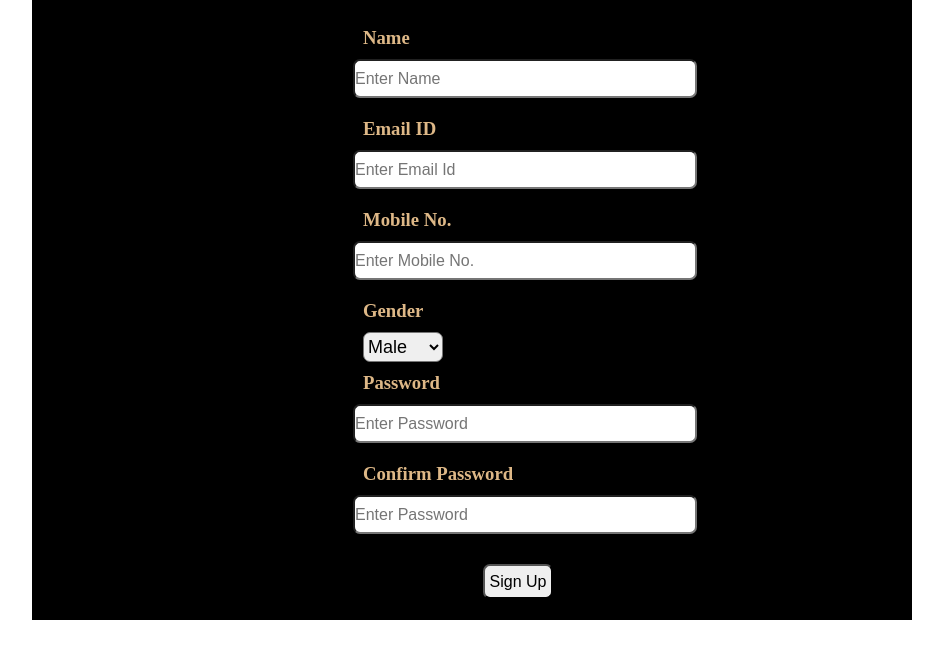
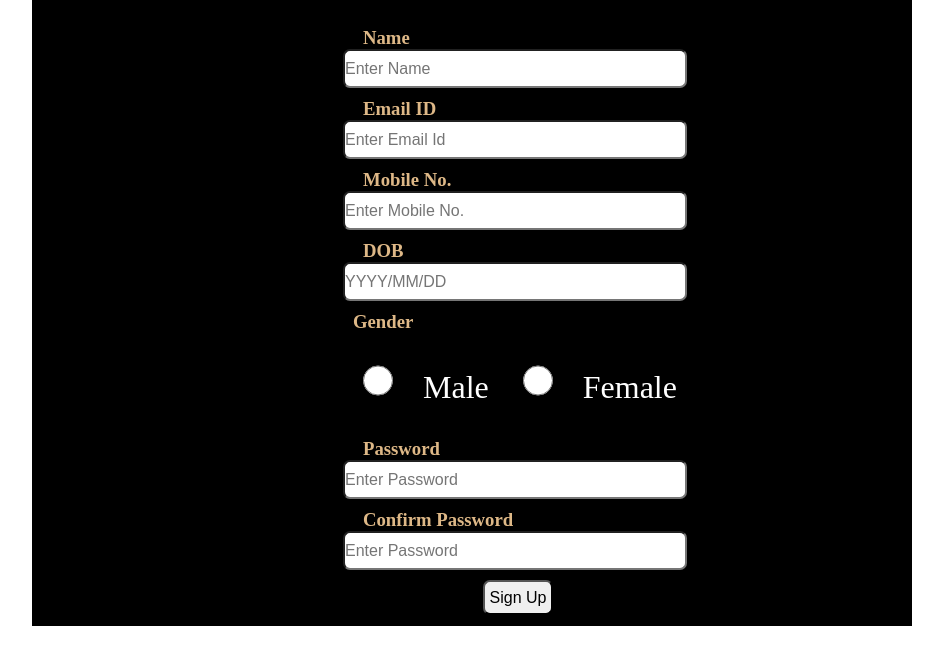
Before and after one commit to shruteshthorve/HTML-project1, a plain HTML site: page index.html in a window 1280 px wide. Shown: the part 251-916 px from the top of the page, without its empty margins (168-1111 px from the left). Drawn offline with Linux system fonts and the light colour scheme.

Commit message:
modified

```diff
--- a/index.css
+++ b/index.css
@@ -23,14 +23,16 @@ h3{
     margin-left: 300px;
 }
 
+
 .content{
 
     margin: 10px;
 }
 
-input{
+input {
+    /* color: #fff; */
     font-size: 16px;
-    margin: 10px;
+    /* margin: 10px; */
     width:340px;
     height: 35px;
     border-radius: 7px;
@@ -50,3 +52,13 @@ input{
     width: 70px;
     margin-left: 140px;
 }
+
+ #radio{
+    margin: 30px;
+    width: 30px;
+
+}
+ #male, #female{
+    font-size: 32px;
+    color: white;
+}
--- a/index.html
+++ b/index.html
@@ -29,14 +29,18 @@
                 <input type="text" placeholder="Enter Mobile No.">
             </div>
 
+            <div class="content">
+                <h3>DOB</h3>
+                <input type="text" placeholder="YYYY/MM/DD">
+            </div>
 
-            <div class="content">
+
+
+            <div class="Gender">
                 <label for="Gender"><h3>Gender</h3></label>
-                <select name="Gender" id="Gender">
-                    <option value="Male">Male</option>
-                    <option value="Female">Female</option>
-                    <option value="Other">Other</option>
-                </select>
+                <input type="radio" name="gender" value="Male" id="radio"><label for="male" id="male">Male</label>
+                <input type="radio" name="gender" value="Female" id="radio"><label for="female" id="female">Female</label>
+
             </div>
 
             <div class="content">
```
